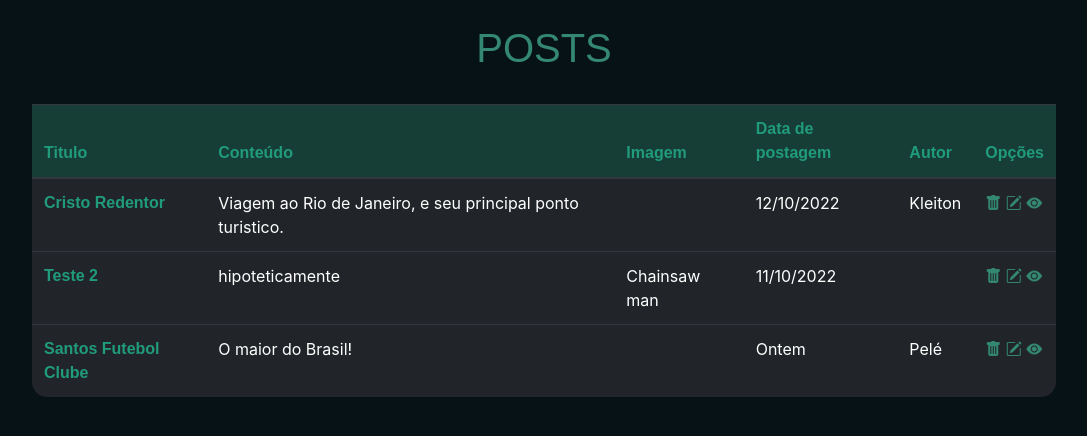
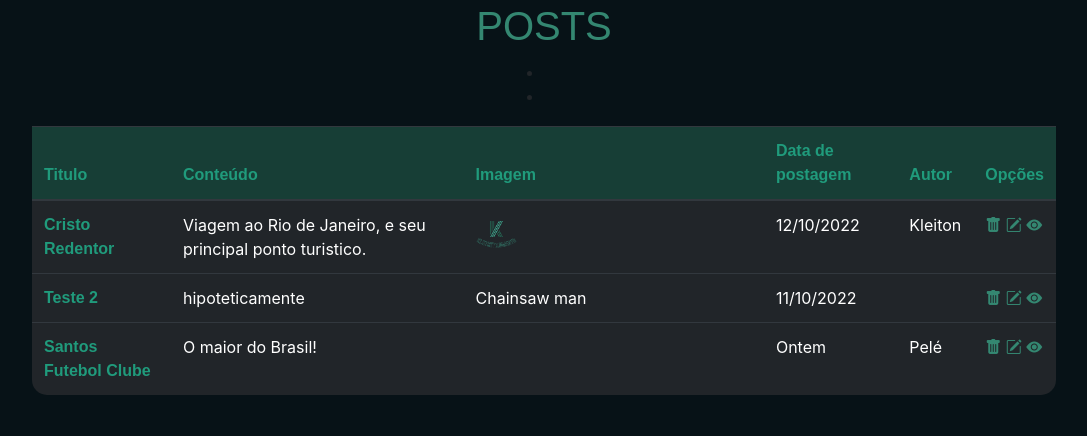
Before and after one commit to KleitonEwerton/kletretenimento, a PHP site: page /app/views/site/listaposts.html in a window 1280 px wide. Shown: the top 436 px of the page, without its empty margins (96-1183 px from the left). Run offline with PHP 8.4, Linux system fonts and the light colour scheme; some libraries are stand-ins or nearby versions; some web fonts are replaced.

Commit message:
inicia a barra de pesquisa

```diff
--- a/app/views/site/listaposts.html
+++ b/app/views/site/listaposts.html
@@ -12,6 +12,12 @@
 <body class="body">
      <div class="lista-posts">
         <h1>POSTS</h1>
+        <div class="serch-bar">
+            <ul class="serch-itens">
+              <li></li>
+              <li></li>
+            </ul>
+        </div>
         <div class="table-container">
          <table class="table table-hover table-dark tabela">
               <thead>
@@ -28,7 +34,7 @@
                 <tr>
                   <th scope="row">Cristo Redentor</th>
                   <td><a>Viagem ao Rio de Janeiro, e seu principal ponto turistico.</a></td>
-                  <td><a></a></td>
+                  <td><a><img class="image" src="../../../public/assets/logo.png"></a></td>
                   <td>12/10/2022</td>
                   <td><a>Kleiton</a</td>
                   <td class="icons">
--- a/public/css/listaposts.css
+++ b/public/css/listaposts.css
@@ -52,6 +52,10 @@
     justify-content: space-evenly;
 }
 
+.image{
+    width: 15%;
+    height: 15%;
+}
 .lista-posts h1{
     font-family: 'Montserrat', sans-serif;
     color: #348771;
```
